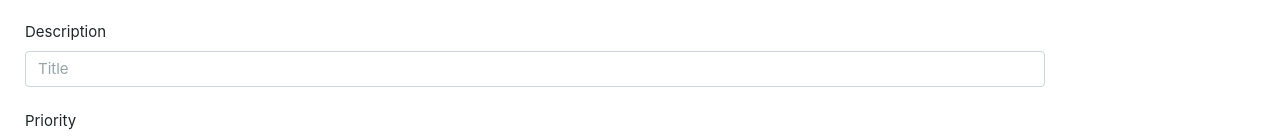
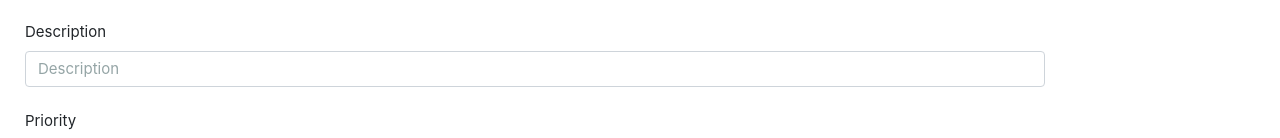
Before and after one commit to dmitryweiner/todo-react, a React (Create React App) app: page /create in a window 1280 px wide. Shown: the part 199-337 px from the top of the page. Built offline with nearby package versions, Linux system fonts and the light colour scheme.

Commit message:
Minor fix

```diff
--- a/src/TodoForm.js
+++ b/src/TodoForm.js
@@ -107,7 +107,7 @@ class ConnectedTodoForm extends Component {
         return <input
             type="text"
             className={"form-control " + (this.isValid(inputName) ? "" : "is-invalid")}
-            placeholder="Title"
+            placeholder={inputName.charAt(0).toUpperCase() + inputName.slice(1)}
             value={item[inputName]}
             onChange={(e) => this.handleInputChange(inputName, e.target.value)}/>;
     }
--- a/src/TodoList.js
+++ b/src/TodoList.js
@@ -42,7 +42,6 @@ class ConnectedTodoList extends Component {
 
         let dueDate1, dueDate2;
 
-        console.log(item1, item2);
         if (item1.priority !== item2.priority) {
             return priorityRange.indexOf(item2.priority) - priorityRange.indexOf(item1.priority);
         }
```
